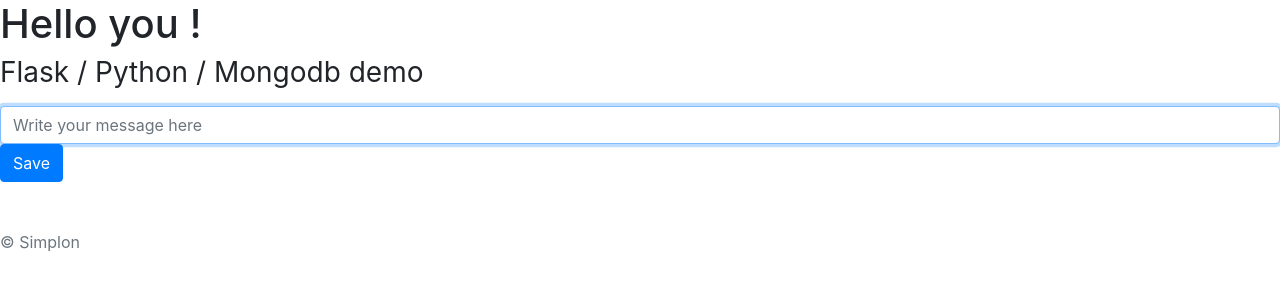
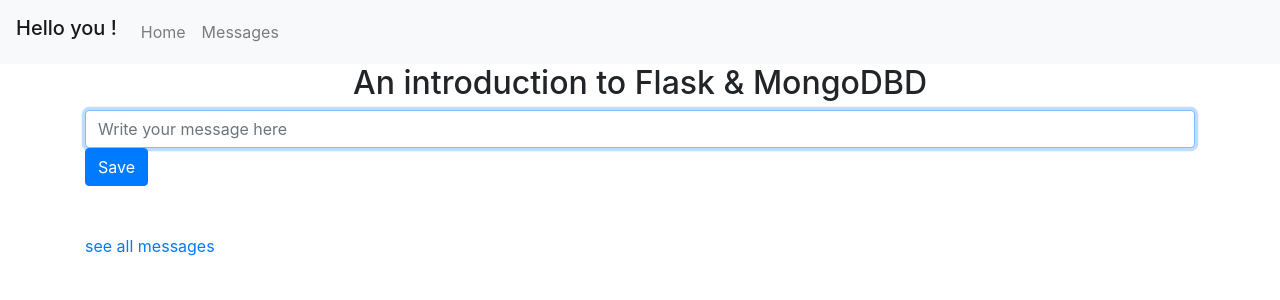
Before and after one commit to Orelab/flask-python3-mongodb, a Flask app: page / in a window 1280 px wide. Shown: the top 300 px of the page. Run offline with Flask 2, Linux system fonts and the light colour scheme; some libraries are stand-ins or nearby versions.

Commit message:
DB input/outpu ok !

```diff
--- a/app.py
+++ b/app.py
@@ -1,13 +1,14 @@
-from flask import Flask, url_for, request, render_template
+from flask import Flask, url_for, request, render_template, redirect
 from markupsafe import escape
 from flask_pymongo import PyMongo
-
+import datetime
+import sys
 
 
 app = Flask(__name__)
 
 # https://flask-pymongo.readthedocs.io/en/latest/
-app.config["MONGO_URI"] = "mongodb://localhost:27017/myDatabase"
+app.config["MONGO_URI"] = "mongodb://localhost:27017/pyflask"
 mongo = PyMongo(app)
 
 
@@ -15,26 +16,33 @@ mongo = PyMongo(app)
 def index():
     return render_template('index.html', name="you")
 
+
 @app.route('/messages', methods=['POST', 'GET'])
 def messages():
-    if request.method == 'POST':
-        return 'saved'
-    else:
-        return render_template('messages.html', name="you")
+    messages = mongo.db.messages.find({})
+    print(messages, flush=True)
+    return render_template('messages.html', name="you", messages=messages)
 
 
 @app.route("/api/messages")
 def api_messages():
-    # user = get_current_user()
-    online_users = mongo.db.users.find({"online": True})
-    user = {
-        "username": "Ford",
-        "theme": "Mustang"
+    messages = mongo.db.messages.find({})
+    print(messages, flush=True)
+    return messages
+
+
+@app.route("/api/messages/save", methods=["POST"])
+def api_messages_save():
+
+    message = {
+        "date": datetime.datetime.now(),
+        "text": request.form["message"]
     }
-    return {
-        "username": user["username"],
-        "theme": user["theme"],
-    }
+
+    mongo.db.messages.insert_one(message)
+    return redirect(url_for("messages"))
+
+
 
 
 
--- /dev/null
+++ b/templates/base.html
@@ -0,0 +1,63 @@
+<!doctype html>
+<html lang="en">
+
+<head>
+    <!-- Required meta tags -->
+    <meta charset="utf-8">
+    <meta name="viewport" content="width=device-width, initial-scale=1, shrink-to-fit=no">
+
+    <!-- Bootstrap CSS -->
+    <link rel="stylesheet" href="https://stackpath.bootstrapcdn.com/bootstrap/4.4.1/css/bootstrap.min.css"
+        integrity="sha384-Vkoo8x4CGsO3+Hhxv8T/Q5PaXtkKtu6ug5TOeNV6gBiFeWPGFN9MuhOf23Q9Ifjh" crossorigin="anonymous">
+
+    <title>Hello, world!</title>
+</head>
+
+<body>
+
+
+    <div class="container-fuild">
+        <nav class="navbar navbar-expand-lg navbar-light bg-light">
+            {% if name %}
+            <h1 class="navbar-brand">Hello {{ name }} !</h1>
+            {% else %}
+            <h1 class="navbar-brand">Hello, World !</h1>
+            {% endif %}
+
+            <div class="collapse navbar-collapse" id="navbarSupportedContent">
+                <ul class="navbar-nav mr-auto">
+                    <li class="nav-item">
+                        <a class="nav-link" href="/">Home</a>
+                    </li>
+                    <li class="nav-item">
+                        <a class="nav-link" href="/messages">Messages</a>
+                    </li>
+                </ul>
+            </div>
+        </nav>
+    </div>
+
+
+    <div class="container">
+
+        {% block content %}{% endblock %}
+
+    </div>
+
+
+
+
+    <!-- Optional JavaScript -->
+    <!-- jQuery first, then Popper.js, then Bootstrap JS -->
+    <script src="https://code.jquery.com/jquery-3.4.1.slim.min.js"
+        integrity="sha384-J6qa4849blE2+poT4WnyKhv5vZF5SrPo0iEjwBvKU7imGFAV0wwj1yYfoRSJoZ+n"
+        crossorigin="anonymous"></script>
+    <script src="https://cdn.jsdelivr.net/npm/popper.js@1.16.0/dist/umd/popper.min.js"
+        integrity="sha384-Q6E9RHvbIyZFJoft+2mJbHaEWldlvI9IOYy5n3zV9zzTtmI3UksdQRVvoxMfooAo"
+        crossorigin="anonymous"></script>
+    <script src="https://stackpath.bootstrapcdn.com/bootstrap/4.4.1/js/bootstrap.min.js"
+        integrity="sha384-wfSDF2E50Y2D1uUdj0O3uMBJnjuUD4Ih7YwaYd1iqfktj0Uod8GCExl3Og8ifwB6"
+        crossorigin="anonymous"></script>
+</body>
+
+</html>
--- a/templates/index.html
+++ b/templates/index.html
@@ -1,51 +1,18 @@
-<!doctype html>
-<html lang="en">
-
-<head>
-    <!-- Required meta tags -->
-    <meta charset="utf-8">
-    <meta name="viewport" content="width=device-width, initial-scale=1, shrink-to-fit=no">
-
-    <!-- Bootstrap CSS -->
-    <link rel="stylesheet" href="https://stackpath.bootstrapcdn.com/bootstrap/4.4.1/css/bootstrap.min.css"
-        integrity="sha384-Vkoo8x4CGsO3+Hhxv8T/Q5PaXtkKtu6ug5TOeNV6gBiFeWPGFN9MuhOf23Q9Ifjh" crossorigin="anonymous">
-
-    <title>Hello, world!</title>
-</head>
-
-<body>
-    {% if name %}
-    <h1>Hello {{ name }} !</h1>
-    {% else %}
-    <h1>Hello, World !</h1>
-    {% endif %}
-
-    <h2 class="h3 mb-3 font-weight-normal">Flask / Python / Mongodb demo</h2>
+{% extends 'base.html' %}
 
 
-    <form class="form-signin">
+{% block content %}
+
+    <h2 class="text-center">An introduction to Flask & MongoDBD</h2>
+
+
+    <form class="form-signin" action="/api/messages/save" method="post">
         <label for="message" class="sr-only">message</label>
-        <input type="test" id="message" class="form-control" placeholder="Write your message here" required autofocus>
+        <input type="test" id="message" name="message" class="form-control" placeholder="Write your message here" required autofocus>
 
         <button class="btn btn-primary" type="submit">Save</button>
 
-        <p class="mt-5 mb-3 text-muted">&copy; Simplon</p>
+        <p class="mt-5 mb-3 text-muted"><a href="/messages">see all messages</a></p>
     </form>
 
-
-
-
-    <!-- Optional JavaScript -->
-    <!-- jQuery first, then Popper.js, then Bootstrap JS -->
-    <script src="https://code.jquery.com/jquery-3.4.1.slim.min.js"
-        integrity="sha384-J6qa4849blE2+poT4WnyKhv5vZF5SrPo0iEjwBvKU7imGFAV0wwj1yYfoRSJoZ+n"
-        crossorigin="anonymous"></script>
-    <script src="https://cdn.jsdelivr.net/npm/popper.js@1.16.0/dist/umd/popper.min.js"
-        integrity="sha384-Q6E9RHvbIyZFJoft+2mJbHaEWldlvI9IOYy5n3zV9zzTtmI3UksdQRVvoxMfooAo"
-        crossorigin="anonymous"></script>
-    <script src="https://stackpath.bootstrapcdn.com/bootstrap/4.4.1/js/bootstrap.min.js"
-        integrity="sha384-wfSDF2E50Y2D1uUdj0O3uMBJnjuUD4Ih7YwaYd1iqfktj0Uod8GCExl3Og8ifwB6"
-        crossorigin="anonymous"></script>
-</body>
-
-</html>
+{% endblock %}
```
Also changed, not shown: NOTES.md (+18 -0 lines), templates/messages.html (+15 -35 lines).
